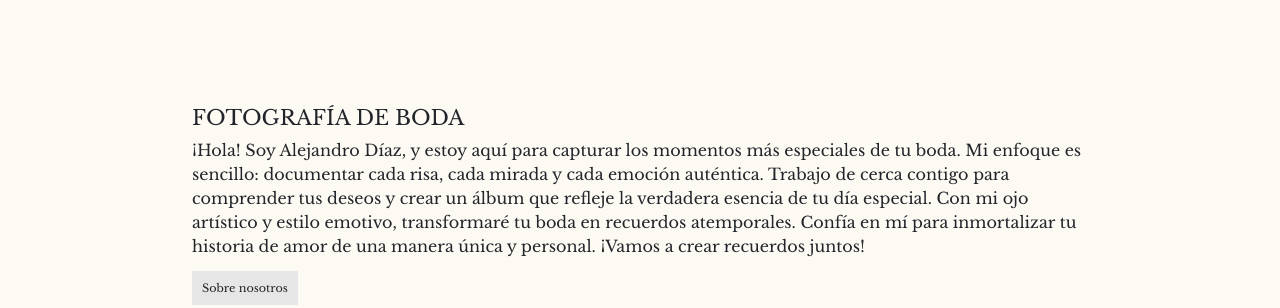
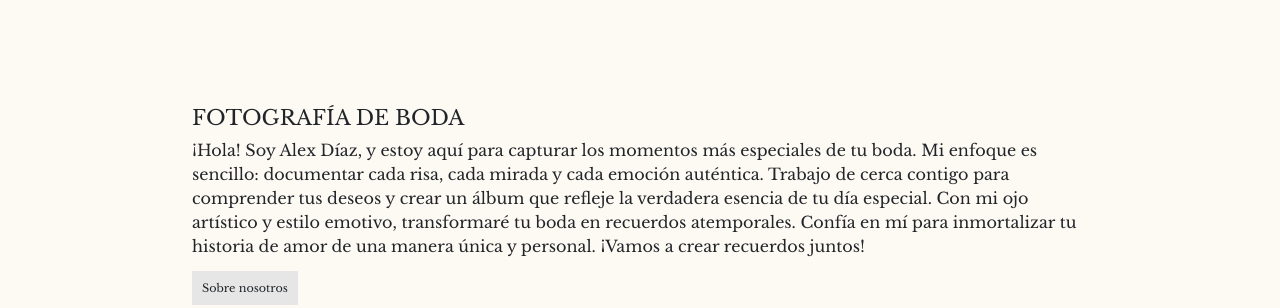
Before and after one commit to AlexDHZ25/alexdhz, a plain HTML site: page index.html in a window 1280 px wide. Shown: the part 1020-1328 px from the top of the page. Drawn offline with nearby package versions, Linux system fonts and the light colour scheme.

Commit message:
Add files via upload

```diff
--- a/index.html
+++ b/index.html
@@ -82,7 +82,7 @@
         <div>
           <h1>FOTOGRAFÍA DE BODA</h1>
           <p>
-            ¡Hola! Soy Alejandro Díaz, y estoy aquí para capturar los momentos
+            ¡Hola! Soy Alex Díaz, y estoy aquí para capturar los momentos
             más especiales de tu boda. Mi enfoque es sencillo: documentar cada
             risa, cada mirada y cada emoción auténtica. Trabajo de cerca contigo
             para comprender tus deseos y crear un álbum que refleje la verdadera
```
Also changed, not shown: portfolio.html (+1 -0 lines), contact.html (line endings or trailing spaces), video.html (line endings or trailing spaces).
